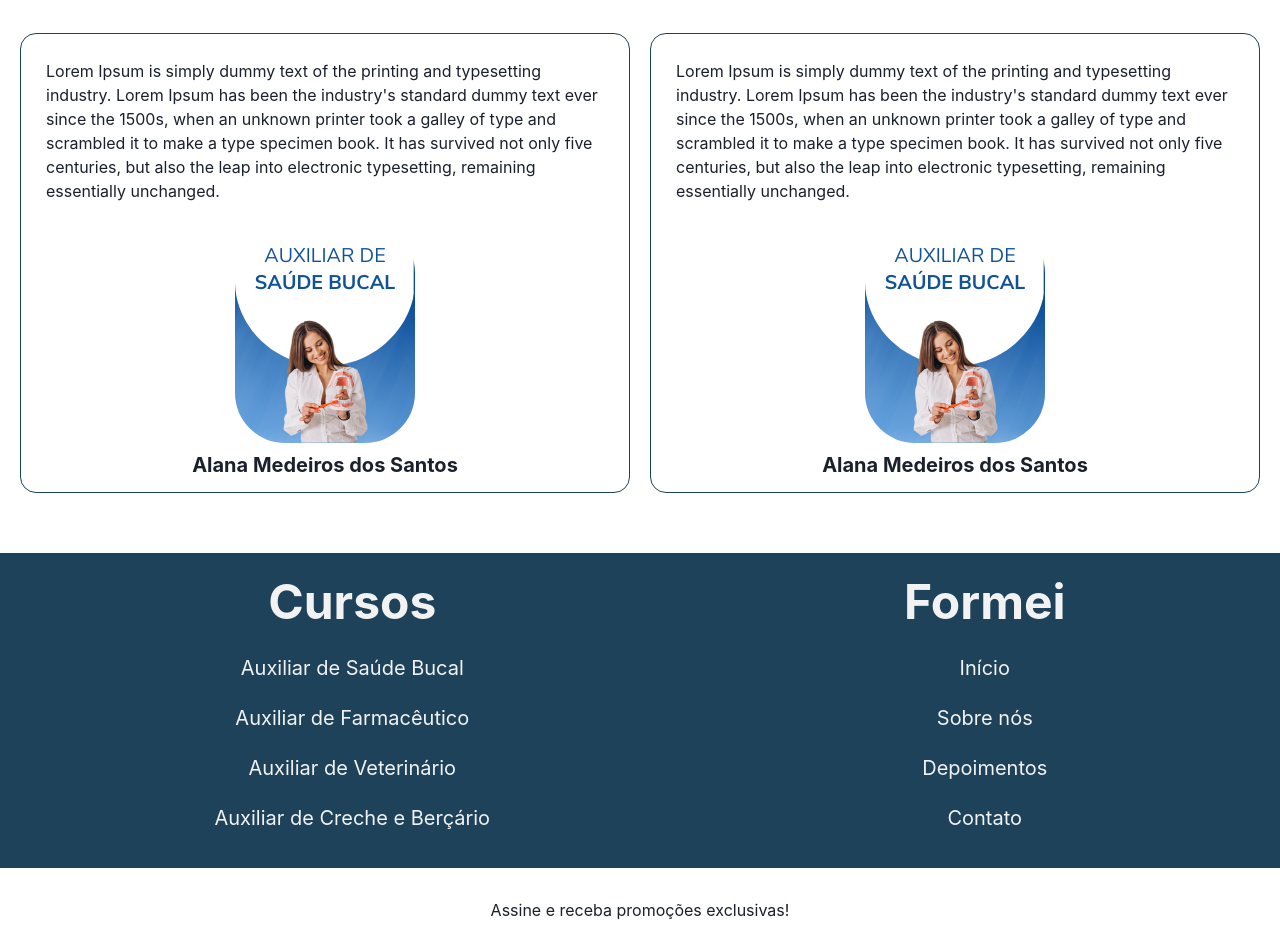
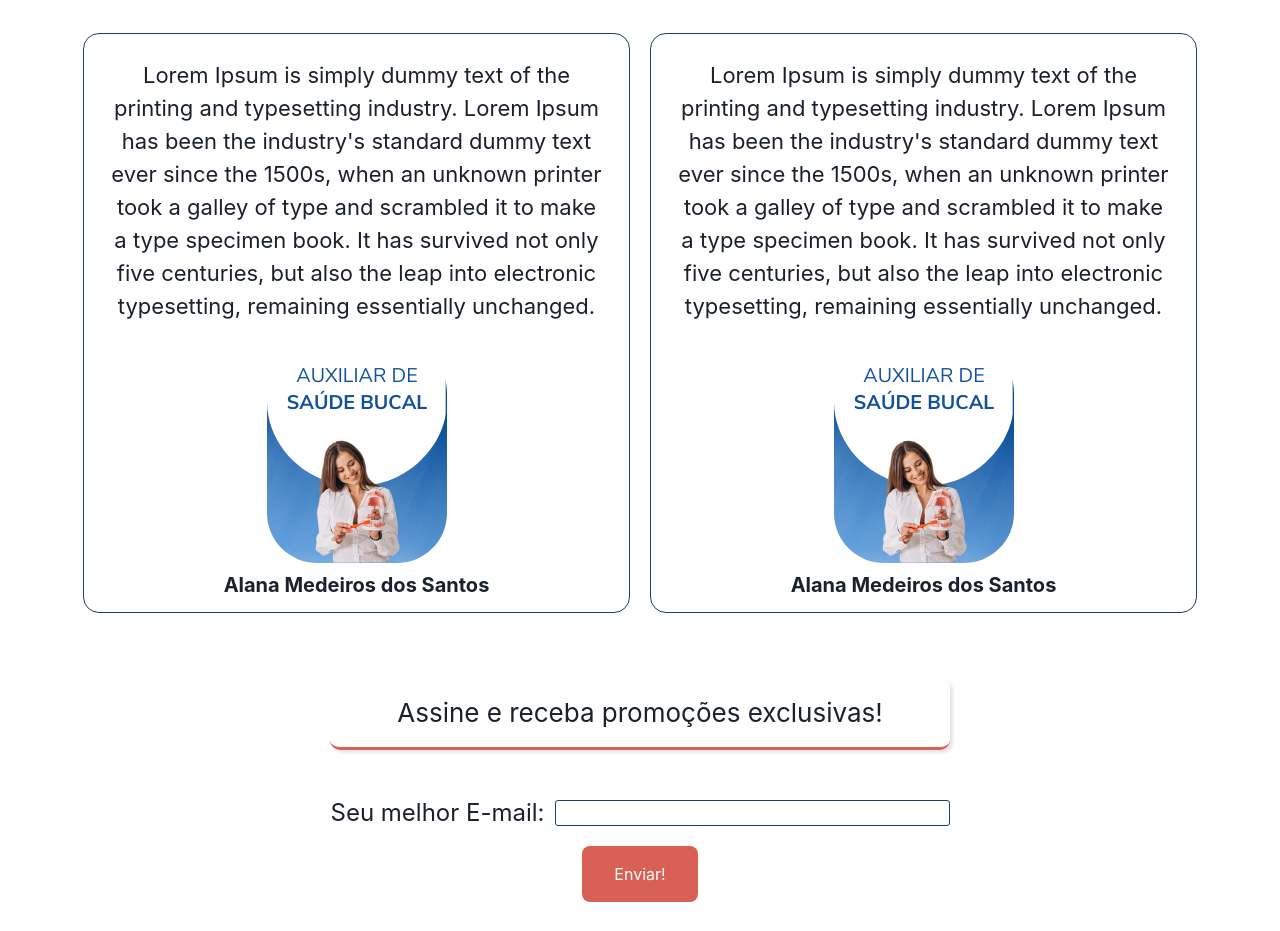
Before and after one commit to CarlosHenriqueMkt/formei, a React (Create React App) app: page / in a window 1280 px wide. Shown: the part 1866-2797 px from the top of the page. Built offline with nearby package versions, Linux system fonts and the light colour scheme.

Commit message:
CSS Color Variables included. Social Links component created

```diff
--- a/src/components/global/depoiments/depoiments.css
+++ b/src/components/global/depoiments/depoiments.css
@@ -8,23 +8,23 @@
 
 .dpTitle {
 	display: flex;
-	width: 100%;
+	width: 90%;
 	justify-content: space-between;
 	align-items: center;
 
-	border-bottom: 1px solid #1d4259;
+	border-bottom: 1px solid var(--darkBlue);
 
 	margin-bottom: 25px;
 }
 
 .dpButton {
-	background-color: #d96055;
+	background-color: var(--orange);
 	margin: 2px;
 	font-size: 20px;
 }
 
 .depoiments {
-	border: 1px solid #1d4259;
+	border: 1px solid var(--darkBlue);
 	border-radius: 16px;
 	padding: 15px;
 	margin: 10px;
@@ -33,10 +33,12 @@
 	flex-direction: column;
 	align-items: center;
 	justify-content: center;
+	text-align: center;
 }
 
 .depoiments p {
 	padding: 10px;
+	font-size: 18px;
 }
 
 .depoiments img {
@@ -45,9 +47,19 @@
 	margin: 10px;
 }
 
+.dpBoxes {
+	width: 90%;
+}
+
 @media (min-width: 768px) {
 	.dpBoxes {
 		display: flex;
 		flex-direction: row;
+		max-width: 90%;
+	}
+
+	.depoiments p {
+		padding: 10px;
+		font-size: 22px;
 	}
 }
--- a/src/components/global/header/header.css
+++ b/src/components/global/header/header.css
@@ -2,15 +2,15 @@
 	text-align: center;
 	padding: 5px 0 5px 0;
 	font-size: 12px;
-	background: linear-gradient(to right, #1d4259, #05aff2);
-	color: white;
+	background: linear-gradient(to right, var(--darkBlue), var(--lightBlue1));
+	color: var(--white);
 }
 
 .header {
 	display: flex;
 	align-items: center;
 	justify-content: space-around;
-	border-bottom: 1px solid #eee;
+	border-bottom: 1px solid var(--softGray);
 }
 
 .logo img {
@@ -32,14 +32,14 @@
 	top: 83px;
 	transition: height 0.7s ease-in;
 	overflow: hidden;
-	background: linear-gradient(to right, #05aff2, #1d4259);
+	background: linear-gradient(to right, var(--lightBlue1), var(--darkBlue));
 	z-index: 1;
 	justify-content: center;
 }
 
 .openMenu .menuItem {
 	margin: 5px;
-	color: white;
+	color: var(--white);
 }
 
 .closedMenu {
@@ -77,7 +77,7 @@
 	}
 
 	.menuItem:hover {
-		color: #d96055;
+		color: var(--orange);
 		cursor: pointer;
 	}
 
--- a/src/components/global/newsletter/Form.jsx
+++ b/src/components/global/newsletter/Form.jsx
@@ -22,8 +22,8 @@ export const Form = () => {
 				>
 					<div id="mc_embed_signup_scroll" className="formBox">
 						<h2>Assine e receba promoções exclusivas!</h2>
-						<div class="mc-field-group">
-							<label for="mce-EMAIL">E-mail:</label>
+						<div class="boxInput">
+							<label for="mce-EMAIL">Seu melhor E-mail:</label>
 							<input
 								type="email"
 								value={value.email}
@@ -40,12 +40,12 @@ export const Form = () => {
 							<div
 								class="response"
 								id="mce-error-response"
-								className="DisplayNone"
+								className="displayNone"
 							></div>
 							<div
 								class="response"
 								id="mce-success-response"
-								className="DisplayNone"
+								className="displayNone"
 							></div>
 						</div>
 
@@ -60,10 +60,10 @@ export const Form = () => {
 							/>
 						</div>
 						<div class="optionalParent">
-							<div class="clear foot">
+							<div class="clearFoot">
 								<input
 									type="submit"
-									value="Subscribe"
+									value="Enviar!"
 									name="subscribe"
 									id="mc-embedded-subscribe"
 									class="button"
--- a/src/components/global/newsletter/form.css
+++ b/src/components/global/newsletter/form.css
@@ -3,14 +3,37 @@
 	flex-direction: column;
 	align-items: center;
 
+	max-width: 100%;
+
 	text-align: center;
 
-	padding: 15px;
-	margin: 15px 0 5px 0;
+	padding: 5px;
+	margin: 50px;
+
+	border-radius: 12px;
 }
 
 .formBox h2 {
-	margin-bottom: 15px;
+	margin-bottom: 25px;
+	font-size: 26px;
+
+	padding: 15px;
+
+	border-bottom: 3px solid var(--orange);
+	border-radius: 10px;
+	box-shadow: 3px 3px 3px 0px rgba(0, 0, 0, 0.1);
+}
+
+.boxInput {
+	display: flex;
+	flex-direction: column;
+	width: 100%;
+	gap: 10px;
+	margin: 45px 0 15px 0;
+}
+
+.boxInput label {
+	font-size: 24px;
 }
 
 .absolutLeft {
@@ -18,13 +41,12 @@
 	left: -5000px;
 }
 
-.DisplayNone {
+.displayNone {
 	display: none;
 }
 
 .button {
-	margin-bottom: 15px;
-	padding: 8px 12px 8px 12px;
+	padding: 16px 32px 16px 32px;
 	border-radius: 8px;
 	background-color: var(--orange);
 	color: var(--white);
@@ -33,6 +55,20 @@
 .requiredEmail {
 	border: 1px solid var(--darkBlue);
 	border-radius: 3px;
-	margin: 0 0 15px 5px;
-	color: var(--darkBlue);
 }
+
+@media (min-width: 768px) {
+	.boxInput {
+		display: flex;
+		flex-direction: row;
+		align-items: center;
+		justify-content: center;
+		text-align: center;
+		max-width: 100%;
+		gap: 10px;
+	}
+
+	.boxInput Input {
+		width: 395px;
+	}
+}
--- /dev/null
+++ b/src/components/global/social/Social.jsx
@@ -0,0 +1,25 @@
+import { Box, Link } from "@chakra-ui/react";
+import React from "react";
+import { FaFacebookSquare, FaInstagram } from "react-icons/fa";
+import "./social.css";
+
+export const Social = () => {
+	return (
+		<>
+			<Box className="socialLinks">
+				<Link
+					href="https://www.facebook.com/formeiqualificacaoprofissional"
+					target="_blank"
+				>
+					<FaFacebookSquare className="socialIcon" />
+				</Link>
+				<Link
+					href="https://www.instagram.com/formeiqprofissional/"
+					target="_blank"
+				>
+					<FaInstagram className="socialIcon" />
+				</Link>
+			</Box>
+		</>
+	);
+};
--- /dev/null
+++ b/src/components/global/social/social.css
@@ -0,0 +1,16 @@
+.socialLinks {
+	display: flex;
+	align-items: center;
+	justify-content: space-evenly;
+
+	background-color: var(--orange);
+
+	width: 100%;
+	padding: 20px;
+}
+
+.socialIcon {
+	font-size: 30px;
+	color: var(--white);
+	cursor: pointer;
+}
--- a/src/components/homePage/about/about.css
+++ b/src/components/homePage/about/about.css
@@ -1,6 +1,6 @@
 .aboutContainer {
 	background-color: rgba(0, 0, 0, 0.5);
-	color: #fff;
+	color: var(--white);
 	height: auto;
 	width: 100%;
 	position: relative;
@@ -37,7 +37,7 @@
 .aboutTitle h2 {
 	font-size: 30px;
 	font-weight: 600;
-	border-bottom: 3px solid #d96055;
+	border-bottom: 3px solid var(--orange);
 
 	margin: 30px 0 10px 0;
 }
@@ -58,7 +58,7 @@
 }
 
 .aboutBox {
-	border: 2px solid #d96055;
+	border: 2px solid var(--orange);
 	border-radius: 16px;
 
 	text-align: center;
--- a/src/components/homePage/courseSlider/course.css
+++ b/src/components/homePage/courseSlider/course.css
@@ -13,12 +13,12 @@
 	display: flex;
 	align-items: center;
 
-	color: #1d4259;
+	color: var(--darkBlue);
 
 	width: 90%;
 	margin: 0 10px 0 10px;
 
-	border-bottom: 1px solid black;
+	border-bottom: 1px solid var(--darkBlue);
 }
 
 .coursesBox {
@@ -53,10 +53,10 @@
 
 .coursesBox button {
 	box-shadow: 5px 5px 10px 0 rgba(0, 0, 0, 0.3);
-	color: #fff;
+	color: var(--white);
 	padding: 12px 24px;
 	margin: 8px;
-	background-color: #d96055;
+	background-color: var(--orange);
 	border: none;
 	border-radius: 8px;
 	font-size: 14px;
--- a/src/pages/Home.jsx
+++ b/src/pages/Home.jsx
@@ -2,6 +2,7 @@ import { Depoiments } from "../components/global/depoiments/Depoiments";
 import { Footer } from "../components/global/footer/Footer";
 import { Header } from "../components/global/header/Header";
 import { Form } from "../components/global/newsletter/Form";
+import { Social } from "../components/global/social/Social";
 import { About } from "../components/homePage/about/About";
 import { Courses } from "../components/homePage/courseSlider/Courses";
 import { Hero } from "../components/homePage/hero/Hero";
@@ -14,8 +15,9 @@ export default function Home() {
 			<Courses />
 			<About />
 			<Depoiments />
+			<Form />
 			<Footer />
-			<Form />
+			<Social />
 		</>
 	);
 }
```
Also changed, not shown: src/components/homePage/reasons/Reasons.jsx (deleted, +0 -42 lines), src/components/homePage/reasons/reasons.css (deleted, +0 -99 lines).
